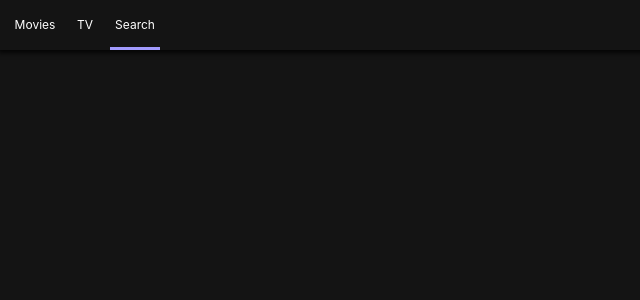
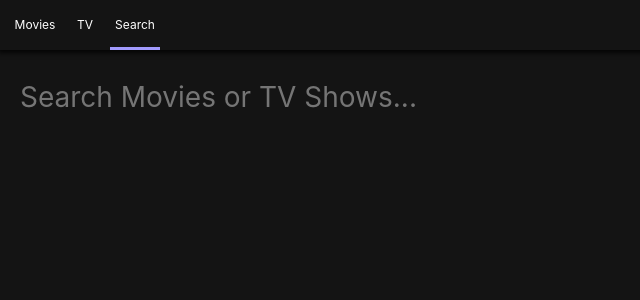
Before and after one commit to grin-quokka/netflix_clone, a React (Create React App) app: page /search in a window 1280 px wide. Shown: the top 300 px of the page, without its empty margins (0-640 px from the left). Built offline with nearby package versions, Linux system fonts and the light colour scheme.

Commit message:
입력 값 받아서 검색 결과 보여주기

```diff
--- a/src/Routes/Search/SearchContainer.js
+++ b/src/Routes/Search/SearchContainer.js
@@ -11,7 +11,8 @@
     loading: false
   };
 
-  handleSubmit = () => {
+  handleSubmit = event => {
+    event.preventDefault();
     const { searchTerm } = this.state;
 
     if (searchTerm !== "") {
@@ -19,15 +20,27 @@
     }
   };
 
+  updateTerm = event => {
+    const {
+      target: { value }
+    } = event;
+
+    this.setState({ searchTerm: value });
+  };
+
   searchByTerm = async () => {
     const { searchTerm } = this.state;
     this.setState({ loading: true });
 
     try {
-      const { results: movieResults } = await moviesApi.search(searchTerm);
-      const { results: tvReaults } = await tvApi.tvReaults(searchTerm);
+      const {
+        data: { results: movieResults }
+      } = await moviesApi.search(searchTerm);
+      const {
+        data: { results: tvResults }
+      } = await tvApi.search(searchTerm);
 
-      this.setState({ movieResults, tvReaults });
+      this.setState({ movieResults, tvResults });
     } catch {
       this.setState({ error: "can't find results" });
     } finally {
@@ -45,6 +58,7 @@
         error={error}
         loading={loading}
         handleSubmit={this.handleSubmit}
+        updateTerm={this.updateTerm}
       />
     );
   }
--- a/src/Routes/Search/SearchPresenter.js
+++ b/src/Routes/Search/SearchPresenter.js
@@ -1,21 +1,70 @@
 import React from "react";
 import PropTypes from "prop-types";
 import styled from "styled-components";
+import Loader from "../../Components/Loader";
+import Section from "../../Components/Section";
 
-const SearchPresenter = (
+const Container = styled.div`
+  padding: 0px 20px;
+`;
+
+const Form = styled.form`
+  margin-bottom: 50px;
+  width: 100%;
+`;
+
+const Input = styled.input`
+  all: unset;
+  font-size: 28px;
+  width: 100%;
+`;
+
+const SearchPresenter = ({
   movieResults,
   tvResults,
   searchTerm,
   error,
   loading,
-  handleSubmit
-) => null;
+  handleSubmit,
+  updateTerm
+}) => (
+  <Container>
+    <Form onSubmit={handleSubmit}>
+      <Input
+        placeholder="Search Movies or TV Shows..."
+        value={searchTerm}
+        onChange={updateTerm}
+      />
+    </Form>
+    {loading ? (
+      <Loader />
+    ) : (
+      <>
+        {movieResults && movieResults.length > 0 && (
+          <Section title="Movie Results">
+            {movieResults.map(movie => (
+              <span key={movie.id}>{movie.title}</span>
+            ))}
+          </Section>
+        )}
+        {tvResults && tvResults.length > 0 && (
+          <Section title="TV Results">
+            {tvResults.map(show => (
+              <span key={show.id}>{show.name}</span>
+            ))}
+          </Section>
+        )}
+      </>
+    )}
+  </Container>
+);
 
 SearchPresenter.propTypes = {
-  topmovieResultsRated: PropTypes.array,
+  movieResults: PropTypes.array,
   tvResults: PropTypes.array,
   searchTerm: PropTypes.string,
   handleSubmit: PropTypes.func.isRequired,
+  updateTerm: PropTypes.func.isRequired,
   error: PropTypes.string,
   loading: PropTypes.bool.isRequired
 };
```
